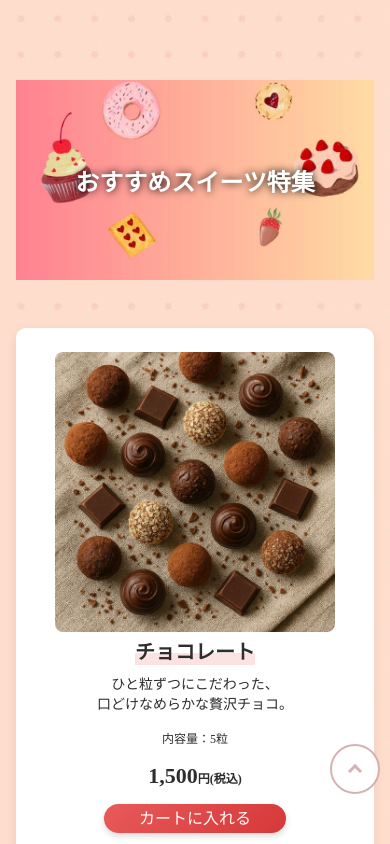
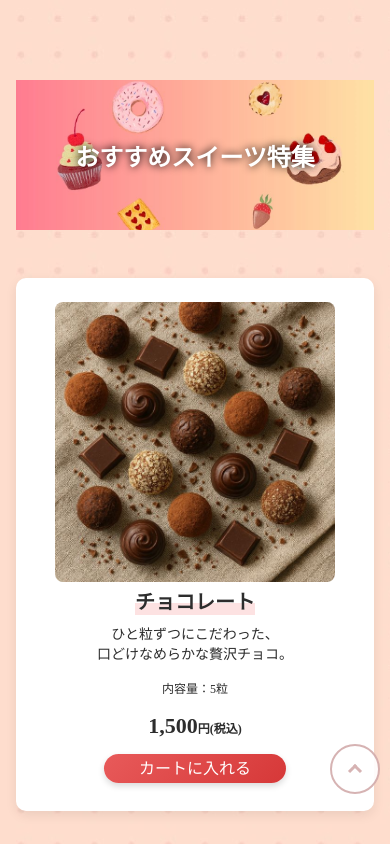
Before and after one commit to sakamotom1014-max/portfolio-site, a plain HTML site: page index.html in a window 390 px wide. Shown: the top 844 px of the page. Drawn offline with Linux system fonts and the light colour scheme; a web font is replaced by a local one.

Commit message:
Update style.css

```diff
--- a/style.css
+++ b/style.css
@@ -184,6 +184,9 @@ html {
     }
 }
 @media (max-width: 580px) {
+    .top_visual{
+        height: 150px;
+    }
     .top_title{
         font-size: 25px;
     }
```
